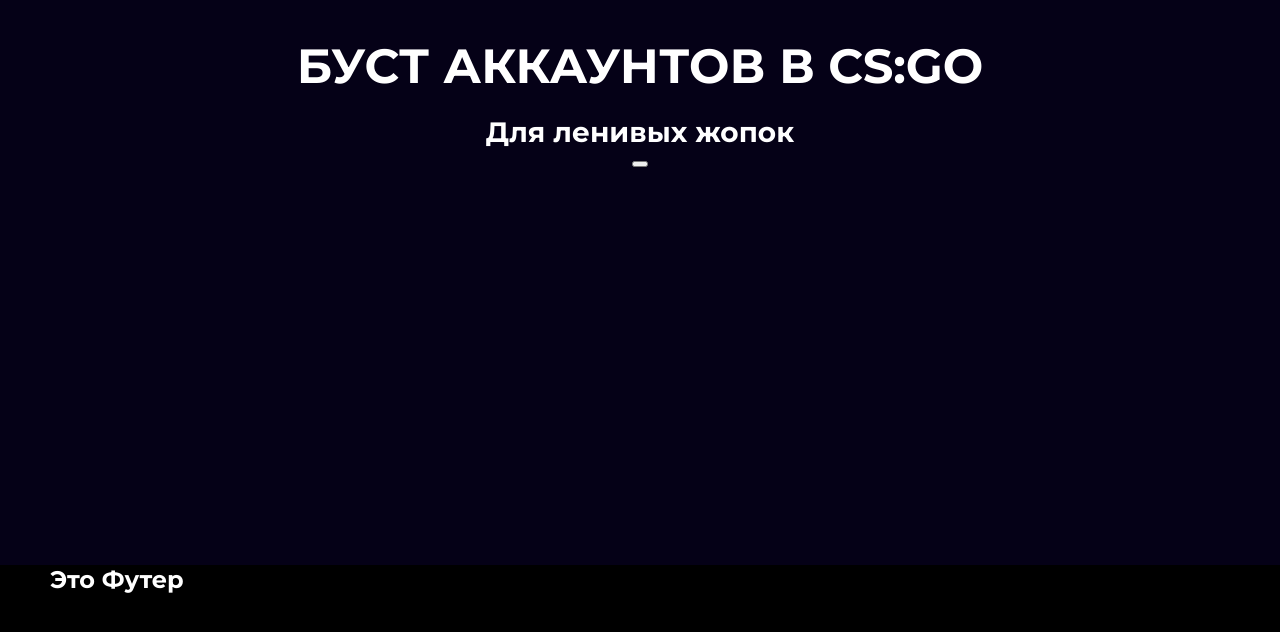
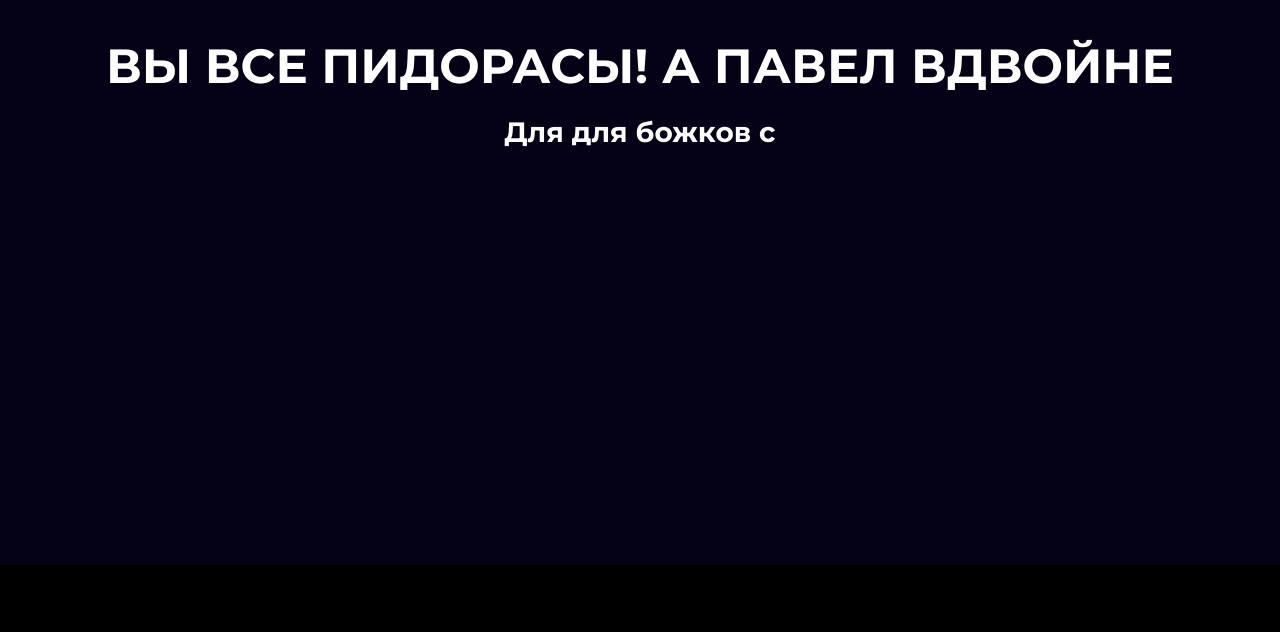
Before and after one commit to AlexPanno/AlexPanno.github.io, a plain HTML site: page dlya_lohov/index.html in a window 1280 px wide. Shown: the part 294-926 px from the top of the page. Drawn offline with Linux system fonts and the light colour scheme.

Commit message:
Для павла

```diff
--- a/dlya_lohov/index.html
+++ b/dlya_lohov/index.html
@@ -32,15 +32,14 @@
       <section class="banner">
         <div class="container">
           <img src="img/content/kindpng_2277381.png" alt="counter-terrorist-logo" class="counter-terrorist-logo">
-          <h2 class="banner-title">БУСТ АККАУНТОВ В CS:GO</h2>
-          <h6 class="banner-subtitle">Для ленивых жопок</h6>
-          <button type="button" name="button"></button>
+          <h2 class="banner-title">ВЫ ВСЕ ПИДОРАСЫ! А ПАВЕЛ ВДВОЙНЕ</h2>
+          <h6 class="banner-subtitle">Для для божков с</h6>
         </div>
       </section>
     </main>
     <footer class="footer">
       <div class="container">
-        <h2>Это Футер</h2>
+        <h2></h2>
       </div>
     </footer>
     <script src="js/main.js"></script>
```
